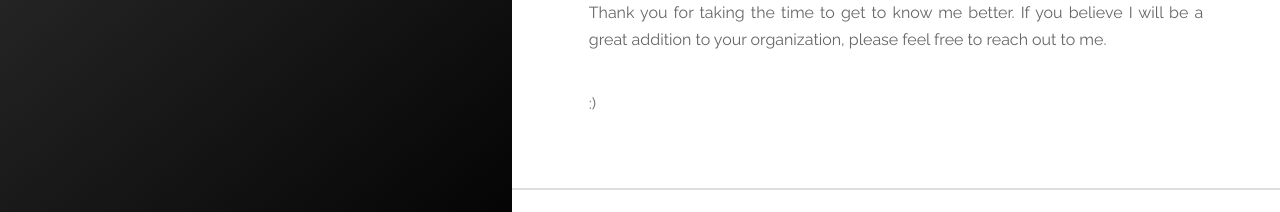
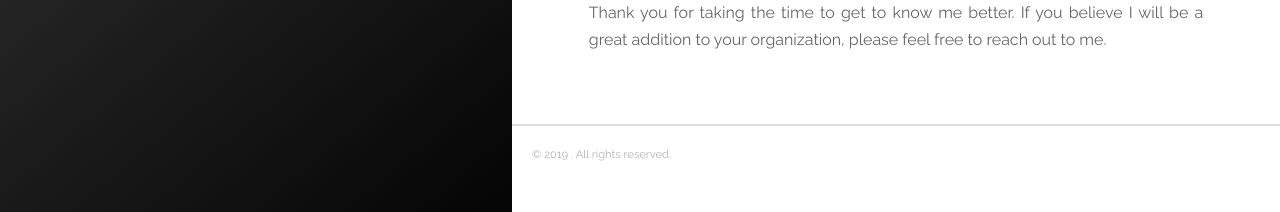
Before and after one commit to jhonatasrm/jhonatasrm.github.io, a Jekyll site: the page built from tags.md, in a window 1280 px wide and 921 px high. Shown: the part 696-908 px from the top of the window. Built offline with Jekyll 4.4.1, drawn with Linux system fonts in a browser that asks for light colours; nearby versions of some CDN libraries.

Commit message:
update About Me

```diff
--- a/_layouts/default.html
+++ b/_layouts/default.html
@@ -36,9 +36,6 @@
 
             <p align="justify">Thank you for taking the time to get to know me better. If you believe I will be a great addition to
                 your organization, please feel free to reach out to me.
-            </p><br>
-            <p align="justify">
-                :)
             </p>
         </article>
     </div>
```
